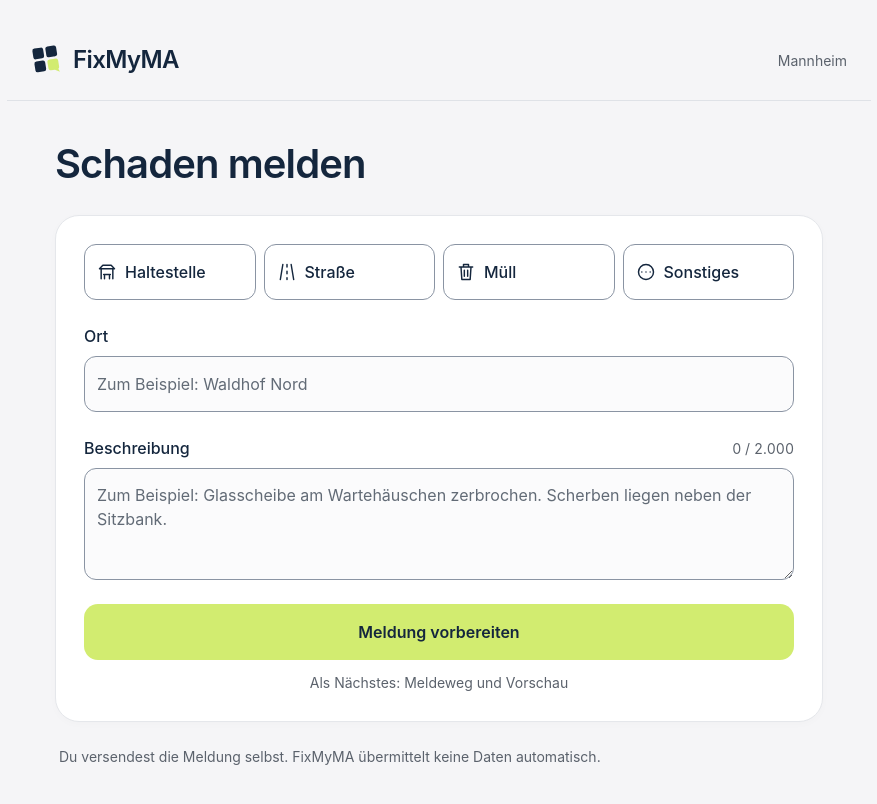
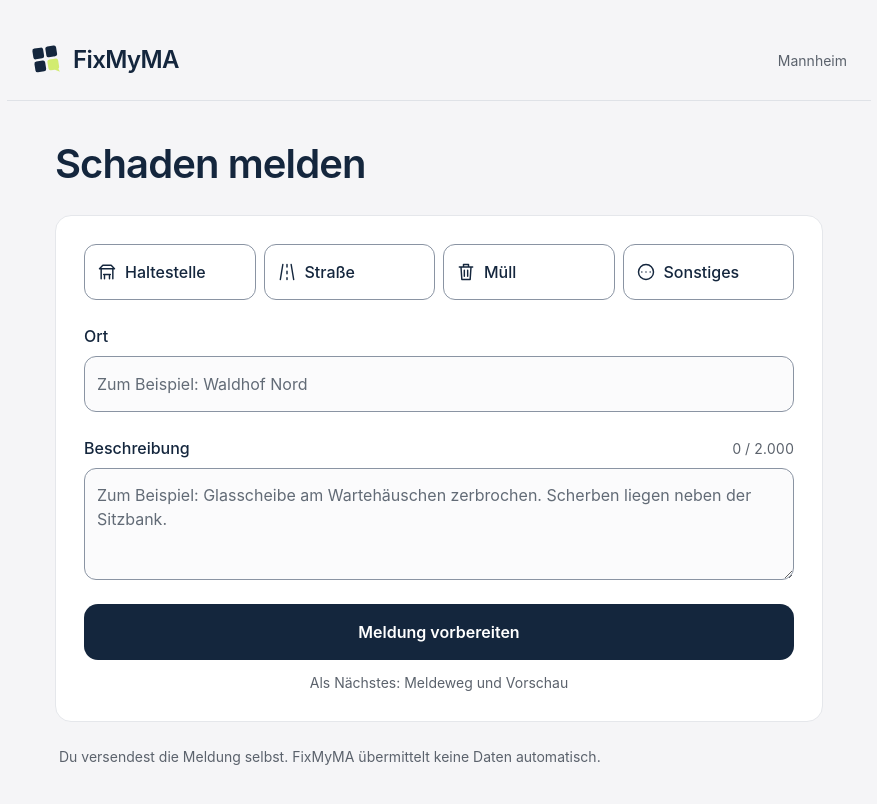
Before and after one commit to fixmyma/web, a React (Vite) app: page / in a window 1280 px wide. Shown: the top 804 px of the page, without its empty margins (201-1078 px from the left). Built offline with nearby package versions, Linux system fonts and the light colour scheme.

Commit message:
style: replace lime controls with restrained navy actions

```diff
--- a/src/App.css
+++ b/src/App.css
@@ -21,9 +21,8 @@ form {
   gap: 20px;
   padding: 20px 16px;
   border: 1px solid #e5e7eb;
-  border-radius: 24px;
+  border-radius: 16px;
   background: var(--paper);
-  box-shadow: 0 2px 8px rgb(20 38 61 / 2%);
 }
 fieldset { border: 0; padding: 0; margin: 0; min-width: 0; }
 .categories { display: grid; grid-template-columns: repeat(auto-fit, minmax(min(100%, 8.5rem), 1fr)); gap: 8px; }
@@ -100,8 +99,8 @@ textarea { resize: vertical; min-height: 112px; }
   overflow-wrap: anywhere;
   transition: background-color 140ms ease-out;
 }
-.primary { background: var(--lime); }
-.primary:hover { background: #c5e15d; }
+.primary { background: var(--ink); color: #ffffff; }
+.primary:hover { background: #233c58; }
 .secondary { background: #f0f1f4; border-color: #8a94a3; }
 .secondary:hover { background: #e6e8ee; }
 .primary:disabled { cursor: wait; opacity: 0.7; }
@@ -110,7 +109,7 @@ footer { margin-top: 24px; padding-inline: 4px; color: var(--secondary); font-si
 .skip-link:focus { top: 8px; }
 h1[tabindex]:focus { outline: none; }
 .preview { display: grid; gap: 24px; }
-.route { min-width: 0; line-height: 1.5; padding: 20px; border: 1px solid #e5e7eb; border-radius: 24px; background: var(--paper); }
+.route { min-width: 0; line-height: 1.5; padding: 20px; border: 1px solid #e5e7eb; border-radius: 16px; background: var(--paper); }
 .next-step { max-width: 60ch; }
 .route-note { margin-top: 12px; color: var(--secondary); font-size: 0.875rem; line-height: 1.5; max-width: 66ch; }
 .handoff-actions { display: grid; gap: 12px; margin-top: 24px; }
@@ -125,7 +124,7 @@ h1[tabindex]:focus { outline: none; }
   margin: 0;
   padding: 20px;
   border: 1px solid #e5e7eb;
-  border-radius: 20px;
+  border-radius: 14px;
   background: var(--paper);
   font: inherit;
   line-height: 1.6;
--- a/src/index.css
+++ b/src/index.css
@@ -12,7 +12,7 @@
   --paper: #ffffff;
   --cream: #f5f5f7;
   --lime: #d2ec70;
-  --selection: #eff6d7;
+  --selection: #e7edf4;
   --error: #a12b29;
   --display: -apple-system, BlinkMacSystemFont, 'Segoe UI', system-ui, sans-serif;
 }
```
Also changed, not shown: 17 other files (tests, documents, lock files or other folders).
